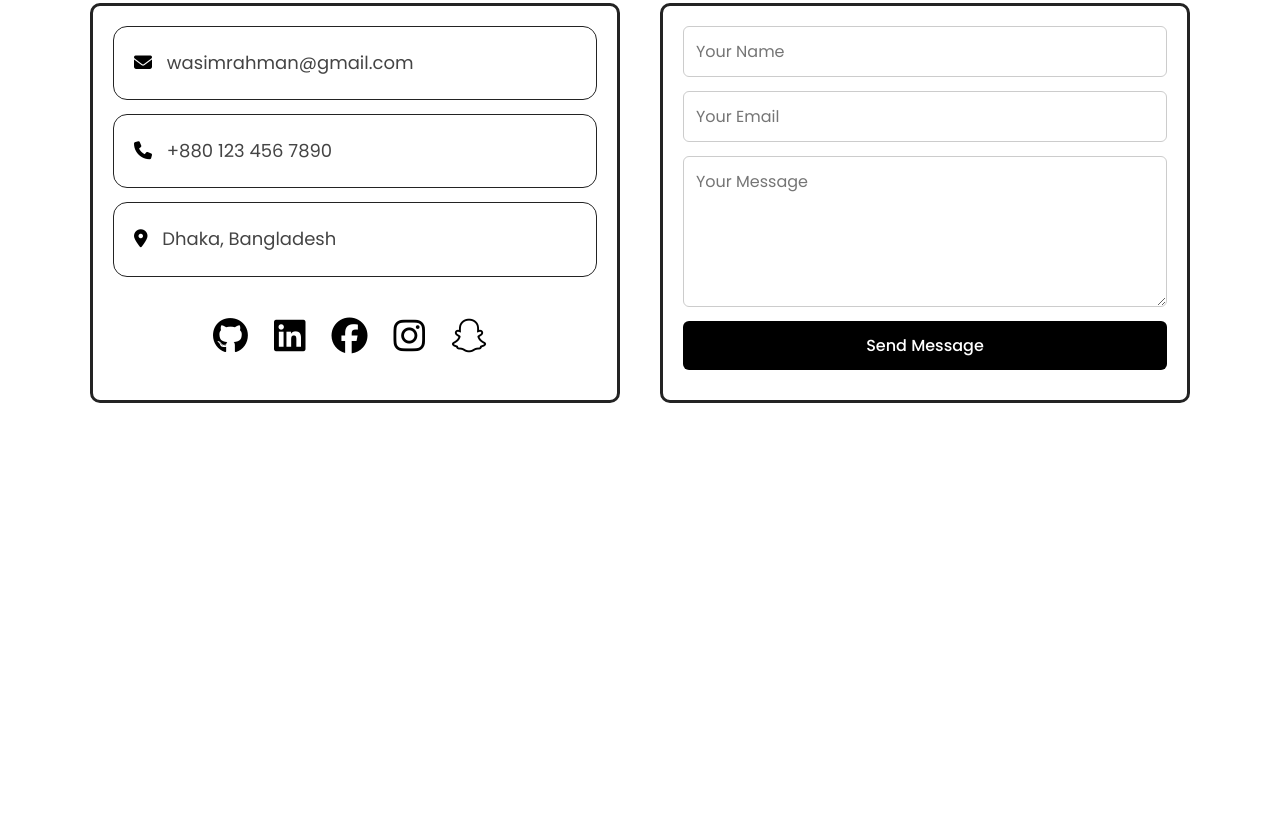
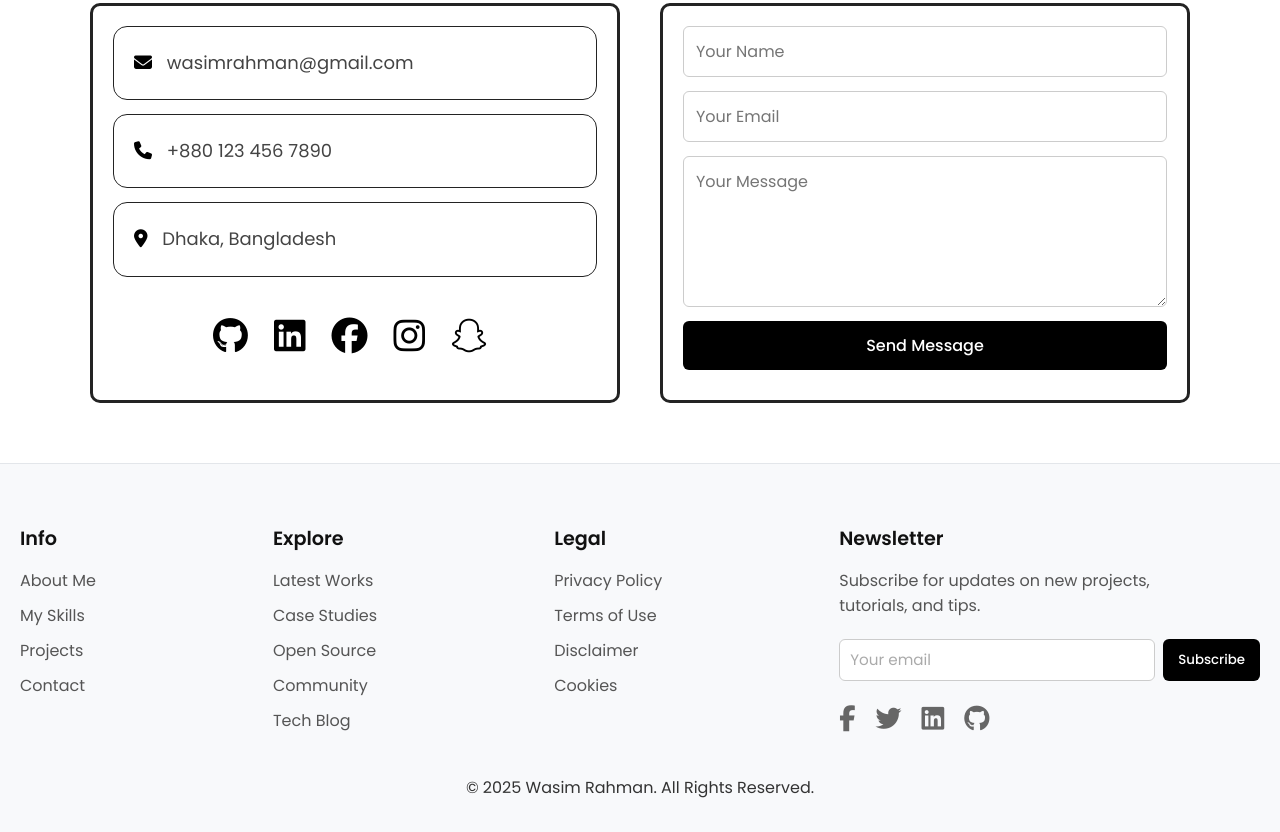
Before and after one commit to mehedihasanhrid1/portfolio-1, a plain HTML site: page index.html in a window 1280 px wide. Shown: the part 2986-3818 px from the top of the page. Before the commit the page ends 3429 px from the top, so only its background shows below. Drawn offline with Linux system fonts and the light colour scheme.

Commit message:
portfolio v3.0

```diff
--- a/index.html
+++ b/index.html
@@ -218,10 +218,61 @@
         </div>
     </section>
 </main>
+<!-- ======= Footer Section ======= -->
+<footer class="footer">
+    <div class="footer-row">
+        <div class="footer-col">
+            <h4>Info</h4>
+            <ul class="links">
+                <li><a href="#about">About Me</a></li>
+                <li><a href="#skills">My Skills</a></li>
+                <li><a href="#projects">Projects</a></li>
+                <li><a href="#contact">Contact</a></li>
+            </ul>
+        </div>
 
-    <footer>
+        <div class="footer-col">
+            <h4>Explore</h4>
+            <ul class="links">
+                <li><a href="#">Latest Works</a></li>
+                <li><a href="#">Case Studies</a></li>
+                <li><a href="#">Open Source</a></li>
+                <li><a href="#">Community</a></li>
+                <li><a href="#">Tech Blog</a></li>
+            </ul>
+        </div>
 
-    </footer>
+        <div class="footer-col">
+            <h4>Legal</h4>
+            <ul class="links">
+                <li><a href="#">Privacy Policy</a></li>
+                <li><a href="#">Terms of Use</a></li>
+                <li><a href="#">Disclaimer</a></li>
+                <li><a href="#">Cookies</a></li>
+            </ul>
+        </div>
+
+        <div class="footer-col">
+            <h4>Newsletter</h4>
+            <p>Subscribe for updates on new projects, tutorials, and tips.</p>
+            <form action="#">
+                <input type="email" placeholder="Your email" required>
+                <button type="submit">Subscribe</button>
+            </form>
+            <div class="icons">
+                <a href="#"><i class="fa-brands fa-facebook-f"></i></a>
+                <a href="#"><i class="fa-brands fa-twitter"></i></a>
+                <a href="#"><i class="fa-brands fa-linkedin"></i></a>
+                <a href="#"><i class="fa-brands fa-github"></i></a>
+            </div>
+        </div>
+    </div>
+
+    <div class="footer-bottom">
+        <p>© 2025 Wasim Rahman. All Rights Reserved.</p>
+    </div>
+</footer>
+
     <script src="script.js"></script>
     <script src="https://kit.fontawesome.com/2c2c3a511e.js" crossorigin="anonymous"></script>
 </body>
--- a/style.css
+++ b/style.css
@@ -421,8 +421,146 @@ nav {
     border: 2px solid #000;
 }
 
-footer{
-    padding: 20px;
+
+.footer {
+    background: #f8f9fb;
+    color: #333;
+    border-top: 1px solid #e3e6ea;
+    padding: 60px 20px 0 20px;
+    width: 100%;
+    font-family: 'Poppins', sans-serif;
+    margin-top: 60px;
+}
+
+.footer-row {
+    max-width: 1280px;
+    margin: 0 auto;
+    display: flex;
+    flex-wrap: wrap;
+    justify-content: space-between;
+    gap: 3rem;
+}
+
+.footer-col h4 {
+    color: #111;
+    font-size: 1.2rem;
+    font-weight: 600;
+    margin-bottom: 15px;
+}
+
+.footer-col .links {
+    list-style: none;
+    margin: 0;
+    padding: 0;
+}
+
+.footer-col .links li {
+    margin-bottom: 10px;
+}
+
+.footer-col .links li a {
+    text-decoration: none;
+    color: #555;
+    transition: color 0.3s ease;
+}
+
+.footer-col .links li a:hover {
+    color: #000;
+}
+
+.footer-col p {
+    color: #555;
+    max-width: 320px;
+    margin: 15px 0 20px;
+    line-height: 1.6;
+}
+
+.footer-col form {
+    display: flex;
+    gap: 8px;
+    flex-wrap: nowrap;
+}
+
+.footer-col input {
+    height: 42px;
+    border-radius: 6px;
+    border: 1px solid #ccc;
+    padding: 0 10px;
+    flex: 1;
+    outline: none;
+    color: #333;
+    font-size: 0.95rem;
+}
+
+.footer-col input::placeholder {
+    color: #aaa;
+}
+
+.footer-col form button {
+    background: #000;
+    color: #fff;
+    border: none;
+    border-radius: 6px;
+    padding: 10px 15px;
+    font-weight: 500;
+    cursor: pointer;
+    transition: 0.3s ease;
+}
+
+.footer-col form button:hover {
+    background: #232323;
+}
+
+.footer-col .icons {
+    display: flex;
+    margin-top: 25px;
+    gap: 20px;
+}
+
+.footer-col .icons i {
+    color: #666;
+    font-size: 26px;
+    transition: color 0.3s ease, transform 0.3s ease;
+    cursor: pointer;
+}
+
+.footer-col .icons i:hover {
+    color: #000;
+    transform: translateY(-3px);
+}
+
+.footer-bottom{
+    text-align: center;
+    padding: 32px 0;
+}
+
+
+@media (max-width: 768px) {
+    .footer {
+        position: relative;
+        bottom: 0;
+        left: 0;
+        transform: none;
+        width: 100%;
+        border-radius: 0;
+    }
+
+    .footer .footer-row {
+        padding: 20px;
+        gap: 1rem;
+    }
+
+    .footer-col form {
+        display: block;
+    }
+
+    .footer-col form :where(input, button) {
+        width: 100%;
+    }
+
+    .footer-col form button {
+        margin: 10px 0 0 0;
+    }
 }
 
 
@@ -555,6 +693,14 @@ footer{
             padding: 10px;
         }
 
+        .footer {
+            padding: 40px 15px;
+        }
+
+        .footer-col input {
+            font-size: 0.9rem;
+        }
+
 }
 
 @media (max-width: 768px) {
@@ -659,4 +805,17 @@ footer{
         max-width: 500px;
     }
 
+    .footer-row {
+        flex-direction: column;
+        text-align: center;
+    }
+
+    .footer-col form {
+        justify-content: center;
+    }
+
+    .footer-col .icons {
+        justify-content: center;
+    }
+
 }
```
